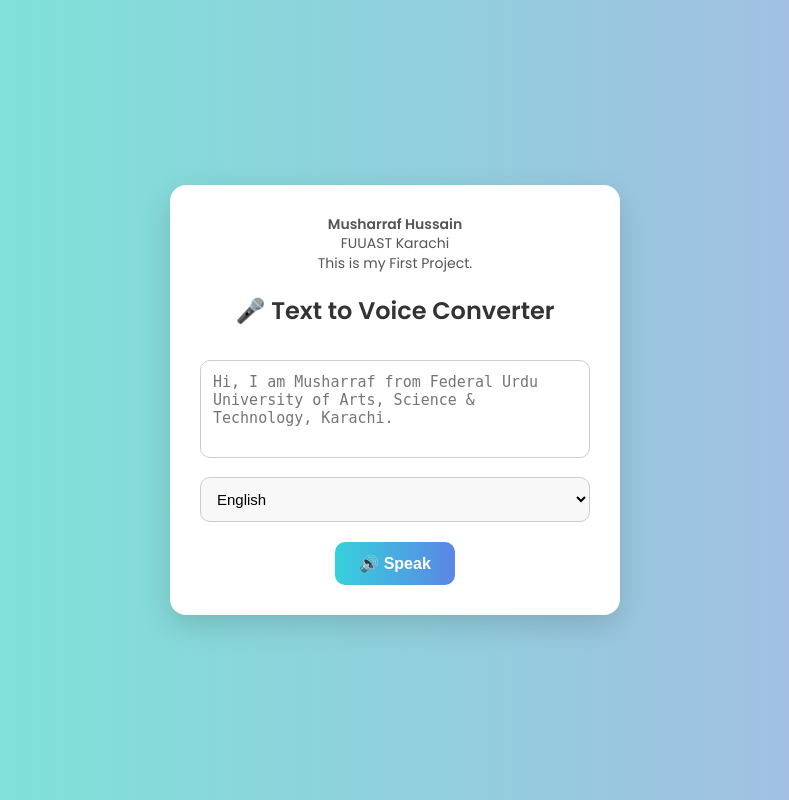
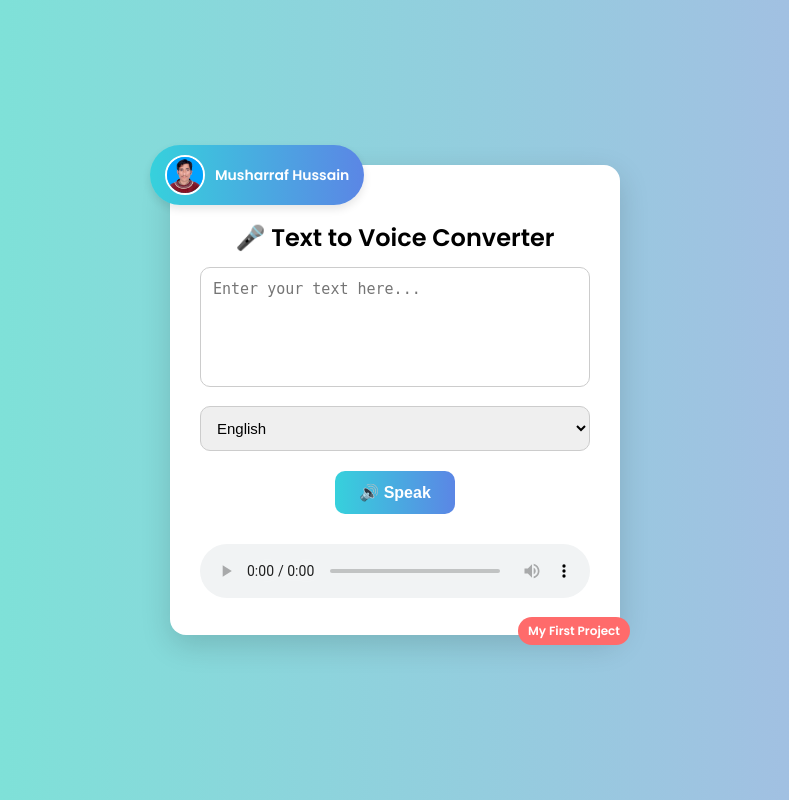
Before and after one commit to mushoo-ai/text_to_voice, a Flask app: page / in a window 1280 px wide. Shown: the whole page, without its empty margins (245-1034 px from the left). Run offline with Flask 3, Linux system fonts and the light colour scheme.

Commit message:
Update text_to_voice.html

```diff
--- a/templates/text_to_voice.html
+++ b/templates/text_to_voice.html
@@ -5,12 +5,7 @@
     <title>Text to Voice App</title>
     <link href="https://fonts.googleapis.com/css2?family=Poppins:wght@400;600&display=swap" rel="stylesheet">
     <style>
-        * {
-            box-sizing: border-box;
-            margin: 0;
-            padding: 0;
-        }
-
+        * { box-sizing: border-box; margin: 0; padding: 0; }
         body {
             font-family: 'Poppins', sans-serif;
             background: linear-gradient(to right, #74ebd5, #ACB6E5);
@@ -19,7 +14,6 @@
             justify-content: center;
             align-items: center;
         }
-
         .container {
             background-color: #fff;
             padding: 30px;
@@ -28,40 +22,53 @@
             width: 100%;
             max-width: 450px;
             text-align: center;
+            position: relative;
         }
-
-        .intro {
+        .creator-info {
+            position: absolute;
+            top: -20px;
+            left: -20px;
+            background: linear-gradient(to right, #36d1dc, #5b86e5);
+            color: white;
+            padding: 10px 15px;
+            border-radius: 50px;
+            display: flex;
+            align-items: center;
+            box-shadow: 0 4px 8px rgba(0,0,0,0.1);
+            z-index: 1;
+        }
+        .creator-photo {
+            width: 40px;
+            height: 40px;
+            border-radius: 50%;
+            border: 2px solid white;
+            margin-right: 10px;
+            object-fit: cover;
+        }
+        .creator-name {
+            font-weight: 600;
             font-size: 14px;
-            margin-bottom: 20px;
-            color: #555;
-            line-height: 1.4;
         }
-
-        h2 {
-            margin-bottom: 20px;
-            color: #333;
+        .project-badge {
+            position: absolute;
+            bottom: -10px;
+            right: -10px;
+            background: #ff6b6b;
+            color: white;
+            padding: 5px 10px;
+            border-radius: 20px;
+            font-size: 12px;
+            font-weight: 600;
         }
-
-        textarea {
+        textarea, select {
             width: 100%;
             padding: 12px;
             margin-top: 12px;
             border-radius: 10px;
             border: 1px solid #ccc;
             font-size: 15px;
-            resize: none;
         }
-
-        select {
-            width: 100%;
-            padding: 12px;
-            margin-top: 12px;
-            border-radius: 10px;
-            border: 1px solid #ccc;
-            font-size: 15px;
-            background-color: #f8f8f8;
-        }
-
+        textarea { resize: none; height: 120px; }
         button {
             margin-top: 20px;
             padding: 12px 24px;
@@ -74,42 +81,32 @@
             cursor: pointer;
             transition: 0.3s ease;
         }
-
-        button:hover {
-            background: linear-gradient(to right, #5b86e5, #36d1dc);
-            transform: scale(1.03);
-        }
-
-        audio {
-            margin-top: 20px;
-            width: 100%;
-            display: none;
-        }
-
-        @media (max-width: 500px) {
-            .container {
-                margin: 20px;
-            }
-        }
+        button:hover { transform: scale(1.03); }
+        button:disabled { opacity: 0.7; }
+        audio { margin-top: 20px; width: 100%; }
+        .status { margin-top: 10px; color: #666; }
     </style>
 </head>
 <body>
     <div class="container">
-        <div class="intro">
-            <strong>Musharraf Hussain</strong><br>
-            FUUAST Karachi<br>
-            This is my First Project.
+        <!-- Creator Info Badge -->
+        <div class="creator-info">
+            <img src="/static/images/profile.jpg" alt="Musharraf Hussain" class="creator-photo">
+            <div class="creator-name">Musharraf Hussain</div>
         </div>
 
-        <h2>🎤 Text to Voice Converter</h2>
+        <!-- Project Badge -->
+        <div class="project-badge">My First Project</div>
 
+        <br><h2>🎤 Text to Voice Converter</h2>
         <form id="voiceForm">
-            <textarea id="text" name="text" placeholder="Hi, I am Musharraf from Federal Urdu University of Arts, Science & Technology, Karachi." rows="4" required></textarea>
+            <textarea id="text" name="text" placeholder="Enter your text here..." required></textarea>
             <select id="lang" name="lang">
                 <option value="en">English</option>
                 <option value="ur">Urdu</option>
             </select>
-            <button type="submit">🔊 Speak</button>
+            <button type="submit" id="submitBtn">🔊 Speak</button>
+            <div class="status" id="status"></div>
         </form>
         <audio id="player" controls></audio>
     </div>
@@ -117,21 +114,40 @@
     <script>
         const form = document.getElementById('voiceForm');
         const player = document.getElementById('player');
+        const statusDiv = document.getElementById('status');
+        const submitBtn = document.getElementById('submitBtn');
 
         form.addEventListener('submit', async (e) => {
             e.preventDefault();
 
-            const formData = new FormData(form);
-            await fetch('/speak', {
-                method: 'POST',
-                body: formData
-            });
+            submitBtn.disabled = true;
+            statusDiv.textContent = "Processing...";
+            player.style.display = 'none';
 
-            const audioURL = '/audio?' + new Date().getTime();
-            player.src = audioURL;
-            player.style.display = 'block';
-            player.load();
-            player.play();
+            try {
+                const formData = new FormData(form);
+                const response = await fetch('/speak', {
+                    method: 'POST',
+                    body: formData
+                });
+
+                if (response.ok) {
+                    player.src = '/audio?t=' + new Date().getTime();
+                    player.style.display = 'block';
+                    player.play().catch(e => {
+                        statusDiv.textContent = "Click the play button to listen";
+                    });
+                    statusDiv.textContent = "Ready!";
+                } else {
+                    const error = await response.text();
+                    statusDiv.textContent = `Error: ${error}`;
+                }
+            } catch (error) {
+                console.error('Error:', error);
+                statusDiv.textContent = "Network error occurred";
+            } finally {
+                submitBtn.disabled = false;
+            }
         });
     </script>
 </body>
```
